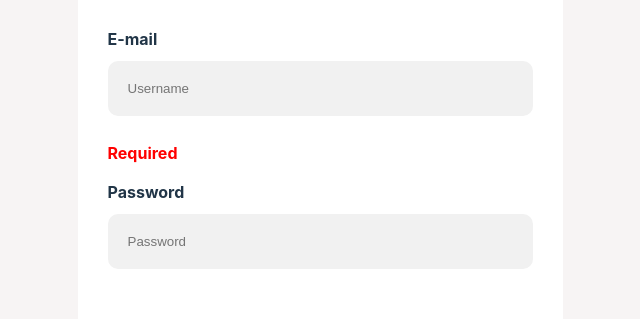
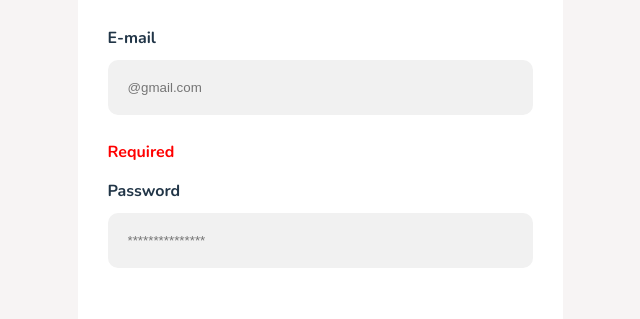
Before and after one commit to LiannyCoringa/project-b2bit, a React (Vite) app: page / in a window 1280 px wide. Shown: the part 276-595 px from the top of the page, without its empty margins (335-975 px from the left). Built offline with nearby package versions, Linux system fonts and the light colour scheme; the HTML template or start-up script is replaced by a standard one; a web font is replaced by a local one.

Commit message:
Font-family

```diff
--- a/index.html
+++ b/index.html
@@ -7,6 +7,7 @@
   <link rel="preconnect" href="https://fonts.googleapis.com">
   <link rel="preconnect" href="https://fonts.gstatic.com" crossorigin>
   <link href="https://fonts.googleapis.com/css2?family=Gabarito:wght@600&display=swap" rel="stylesheet">
+  <link href="https://fonts.googleapis.com/css2?family=Nunito:ital,wght@0,200..1000;1,200..1000&display=swap" rel="stylesheet">
   <title>Frontend b2bit</title>
 </head>
 
--- a/src/App.css
+++ b/src/App.css
@@ -7,6 +7,7 @@
   background-color: rgb(247, 244, 244);
   display: flex;
   justify-content: center;
+  font-family: "Nunito", sans-serif;
 }
 
 .login-container {
--- a/src/pages/Login.tsx
+++ b/src/pages/Login.tsx
@@ -75,7 +75,7 @@
           onChange={ handleChange }
           value={ valuesInput.email }
           id="email"
-          placeholder="Username"
+          placeholder="@gmail.com"
         />
         <span className="error">{errors.email}</span>
         <label htmlFor="password">Password</label>
@@ -85,7 +85,7 @@
           onChange={ handleChange }
           value={ valuesInput.password }
           id="password"
-          placeholder="Password"
+          placeholder="***************"
         />
         <span
           className="error"
```
